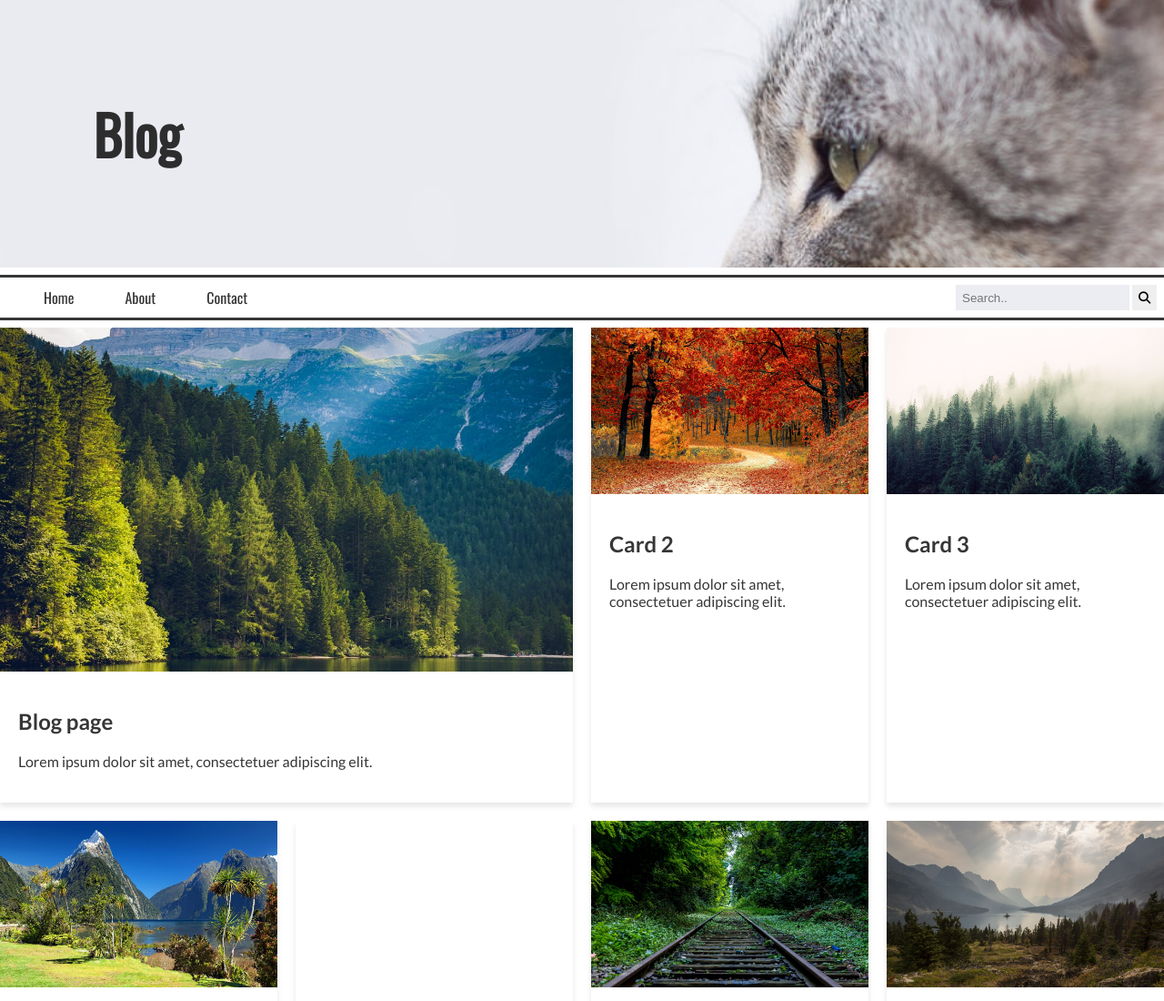
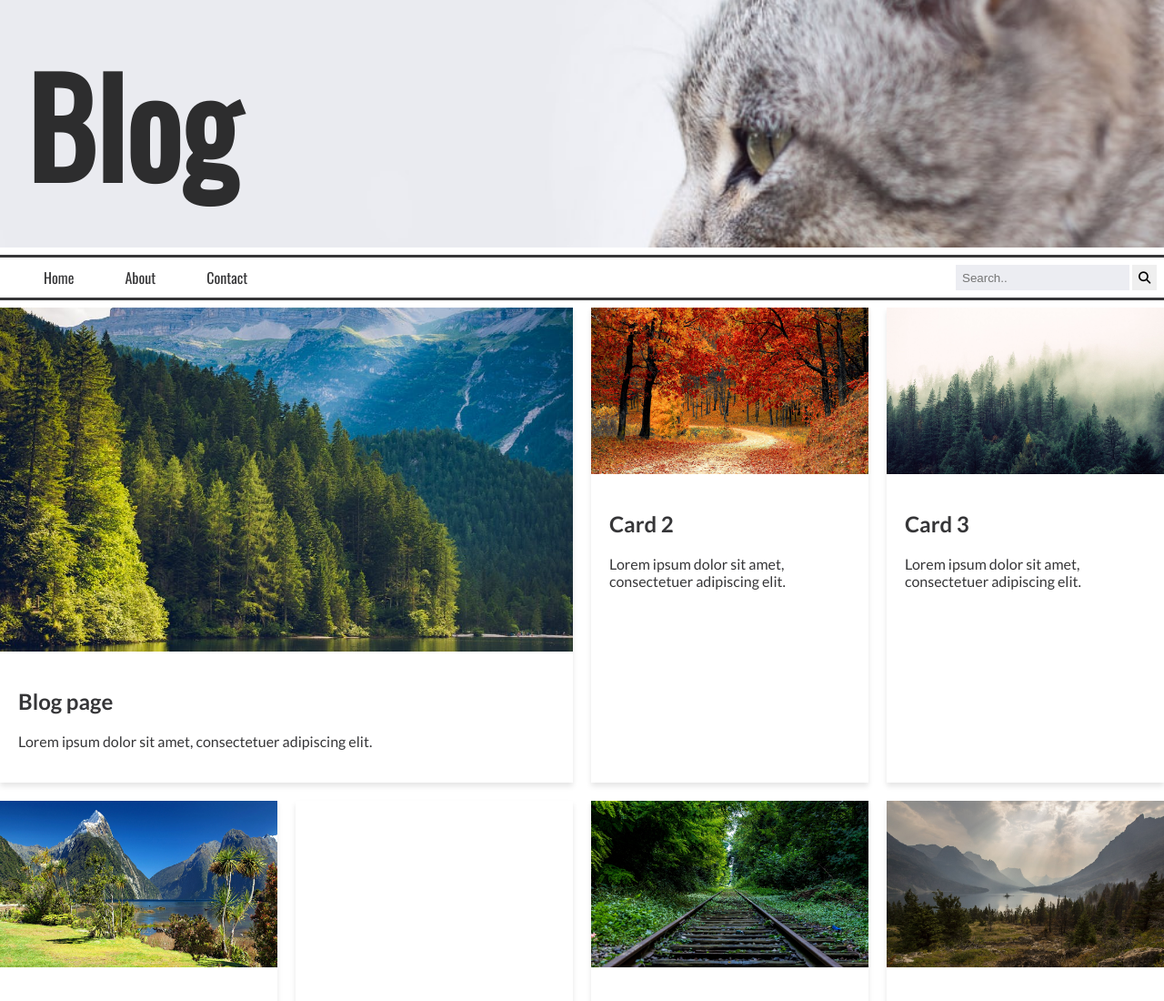
Before and after one commit to ohick/Personal-Blog, a plain HTML site: page index.html in a window 1280 px wide. Shown: the top 1100 px of the page at 91% size. Drawn offline with nearby package versions, Linux system fonts and the light colour scheme.

Commit message:
header made more responsive

```diff
--- a/css/header.css
+++ b/css/header.css
@@ -11,8 +11,8 @@
     font-size: 2em;
     color: #2d2d2e;
     padding-left: 10%;
-    padding: 8%;
-    font-size: 60px;
+    padding: .2em;
+    font-size: 4em;
     margin: 0;
 }
 
@@ -53,7 +53,6 @@ input {
     background-color: #ecedf2;
 }
 
-
 @media (min-width: 31em) {
     .menu-container {
         flex-direction: row;
@@ -65,4 +64,8 @@ input {
     #search {
             margin-left: auto;
     }
+
+    .title {
+        font-size: 9em;
+    }
 }
```
Also changed, not shown: index.html (+0 -8 lines).
